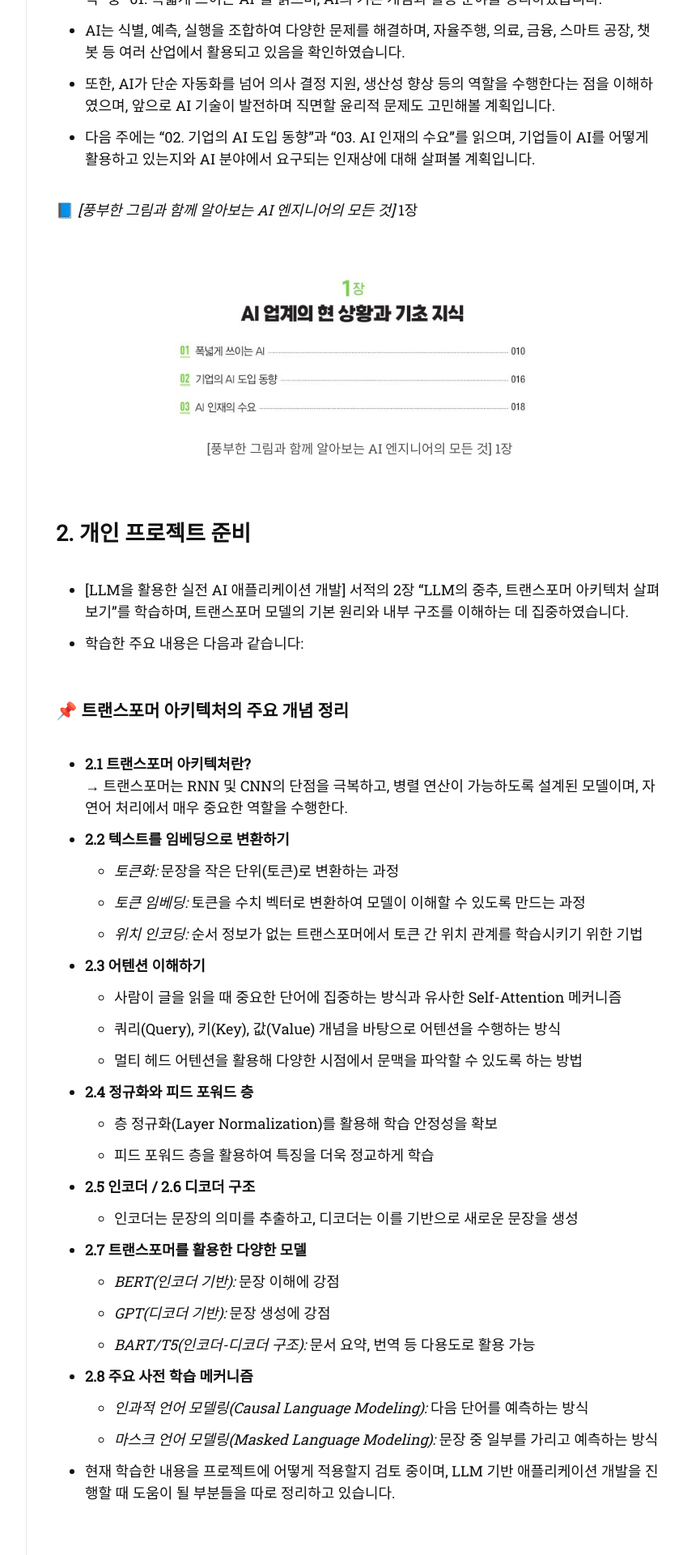
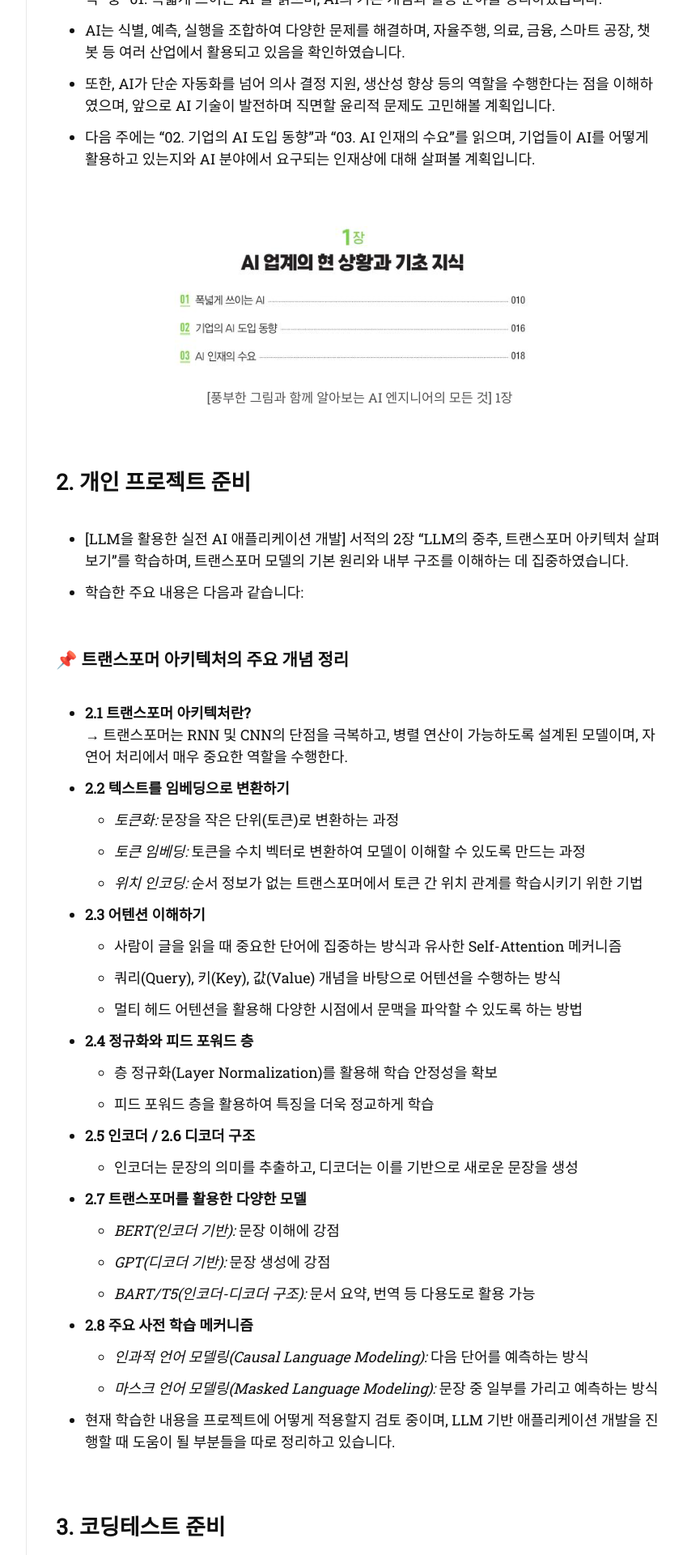
Before and after one commit to LYUHAERIM/lyuhaerim.github.io, a Jekyll site: the page built from _posts/2025-05-23-capstone-week4.md, in a window 1280 px wide. Shown: the part 615-2535 px from the top of the page at 81% size, without its empty margins (388-1232 px from the left). Built offline with Jekyll 4.4.1, drawn with Linux system fonts in a browser that asks for light colours; nearby versions of some CDN libraries; some web fonts are replaced.

Commit message:
modify capstone week4

```diff
--- a/_posts/2025-05-23-capstone-week4.md
+++ b/_posts/2025-05-23-capstone-week4.md
@@ -14,7 +14,6 @@ tags: [AI, 코딩테스트, 졸업준비, 타자연습, 프로젝트, GitHub]
 - 또한, AI가 단순 자동화를 넘어 의사 결정 지원, 생산성 향상 등의 역할을 수행한다는 점을 이해하였으며, 앞으로 AI 기술이 발전하며 직면할 윤리적 문제도 고민해볼 계획입니다.
 - 다음 주에는 "02. 기업의 AI 도입 동향"과 "03. AI 인재의 수요"를 읽으며, 기업들이 AI를 어떻게 활용하고 있는지와 AI 분야에서 요구되는 인재상에 대해 살펴볼 계획입니다.
 
-📘 *[풍부한 그림과 함께 알아보는 AI 엔지니어의 모든 것]* 1장
 
 <!-- 이미지&캡션 -->
 <div class="img-caption">
```
